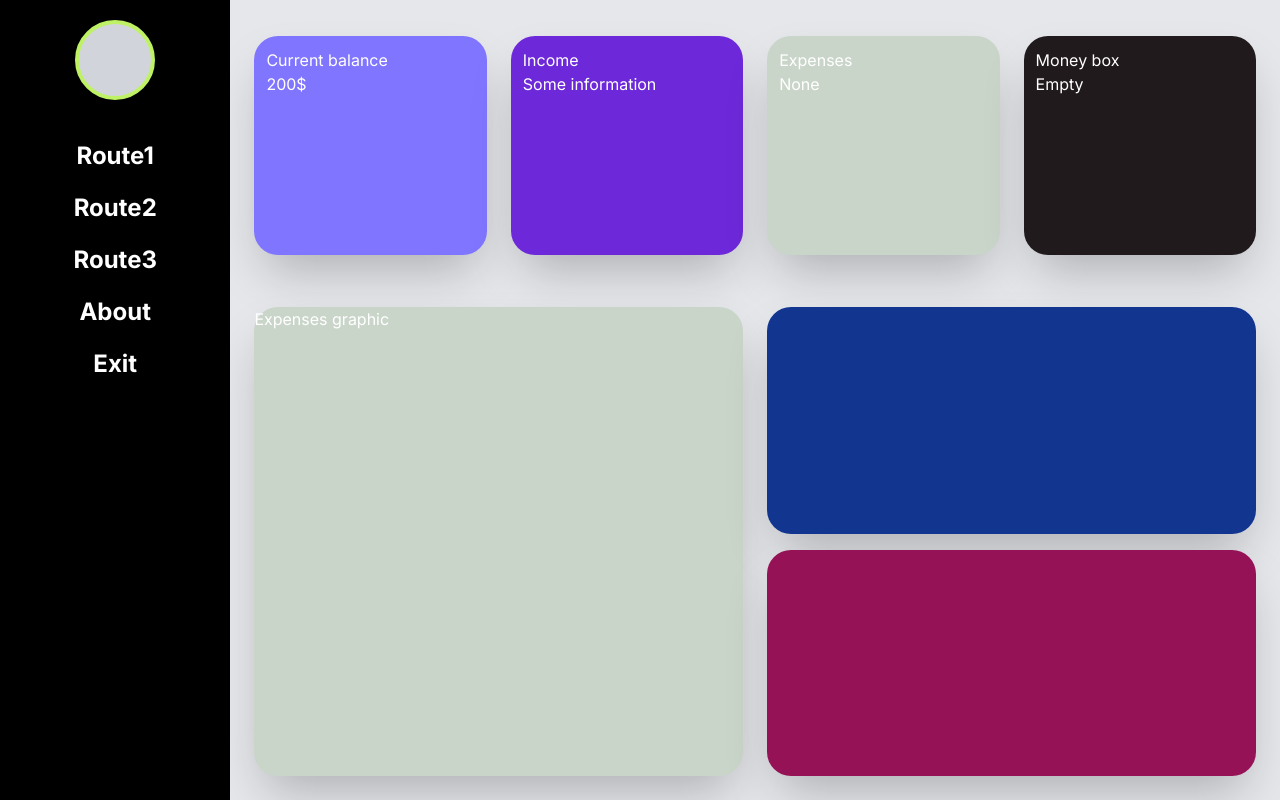
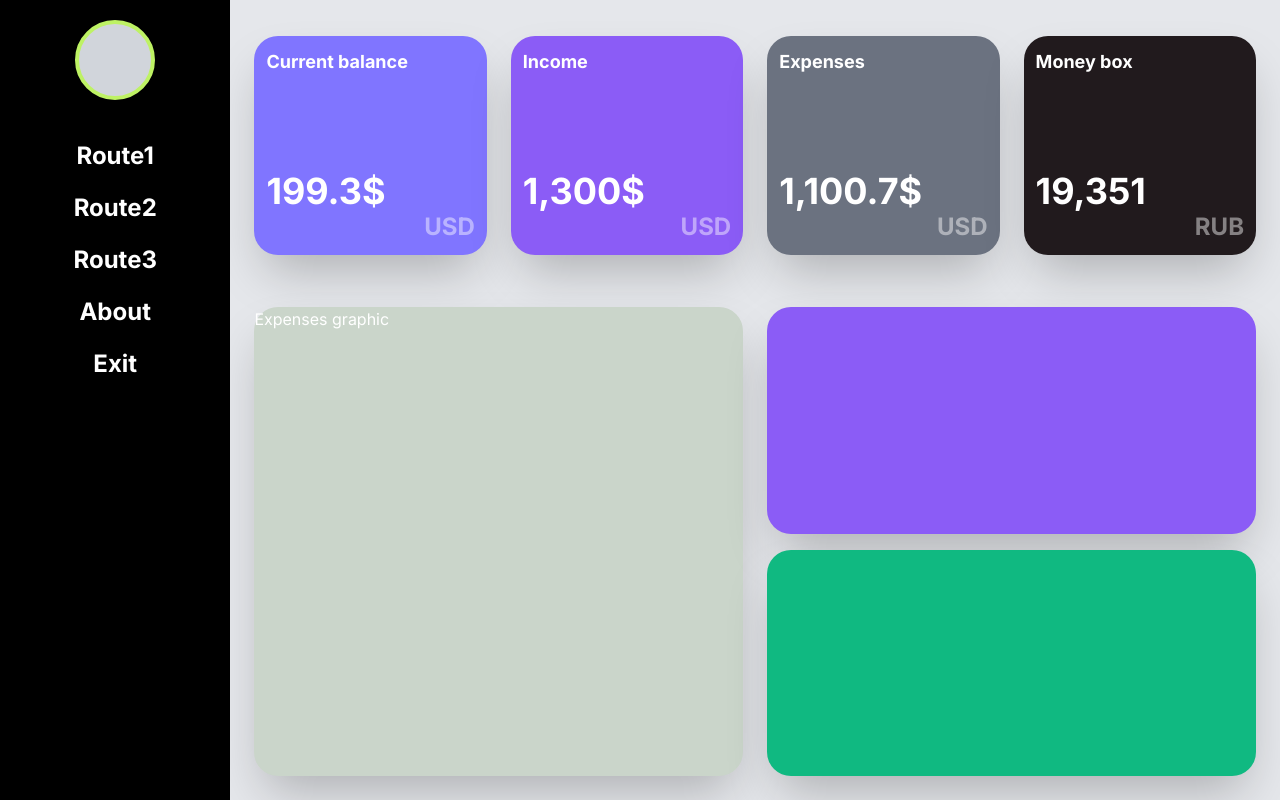
Before and after one commit to m1a2023/nexp-front, a Next.js app: page / in a window 1280 px wide. Built offline with nearby package versions, Linux system fonts and the light colour scheme.

Commit message:
version 1.3.1

```diff
--- a/src/app/components/main.js
+++ b/src/app/components/main.js
@@ -1,25 +1,60 @@
-export function TemplateCard({ cardTitle, mainInformation, color }) {
-  console.log("color is ", color);
-  console.log("card title is ", cardTitle);
-  console.log("main information is ", mainInformation);
-
-  function SetCardTitle({ cardTitle }) {
+export function TemplateMoneyCard({
+  cardTitle,
+  mainInformation,
+  currency,
+  color,
+}) {
+  function SetMoneyCardTitle({ cardTitle }) {
     //TODO: write class
-    return <div className="flex">{cardTitle}</div>;
+    return (
+      <div className="flex w-full h-full justify-start font-bold text-lg ">
+        <div className="flex ">{cardTitle}</div>
+      </div>
+    );
   }
 
-  function SetCardMainInformation({ mainInformation }) {
+  function SetMoneyCardMainInformation({ mainInformation }) {
     //TODO: write class
+    return (
+      <div className="flex grow text-xl justify-start w-full ">
+        <div className="truncate text-4xl font-bold">{mainInformation}</div>
+      </div>
+    );
+  }
+  //max-h-44
+  return (
+    <div
+      className={`flex flex-col w-1/4 p-3 grow justify-start rounded-3xl ${color} shadow-2xl select-none`}
+    >
+      <SetMoneyCardTitle cardTitle={`${cardTitle}`} />
+
+      <SetMoneyCardMainInformation mainInformation={`${mainInformation}`} />
+
+      <div className="flex flex-row w-full justify-end">
+        <div className="flex justify-end text-2xl opacity-45 font-bold">
+          {currency}
+        </div>
+      </div>
+    </div>
+  );
+}
+
+export function TemplateGraphic({ graphicTitle, mainInformation, color }) {
+  function SetGraphicTitle({ graphicTitle }) {
+    return <div>{graphicTitle}</div>;
+  }
+
+  function SetGraphicMainInformation({ mainInformation }) {
     return <div>{mainInformation}</div>;
   }
 
   return (
     <div
-      className={`flex flex-col w-1/4 p-3 grow justify-start rounded-3xl ${color} shadow-2xl`}
+      className={`flex flex-col w-1/2 p-4 grow ${color} shadow-2xl select-none`}
     >
-      <SetCardTitle cardTitle={`${cardTitle}`} />
+      <SetGraphicTitle graphicTitle={`${graphicTitle}`} />
 
-      <SetCardMainInformation mainInformation={`${mainInformation}`} />
+      <SetGraphicMainInformation mainInformation={`${mainInformation}`} />
     </div>
   );
 }
--- a/src/app/components/navbar.js
+++ b/src/app/components/navbar.js
@@ -5,7 +5,7 @@ export function Navbar() {
   //TODO: change routes
   return (
     <>
-      <ul className="flex flex-col justify-center space-y-5">
+      <ul className="flex flex-col justify-center space-y-5 select-none">
         {/* <li className="flex justify-center">
           <Link href="/">Home</Link>
         </li> */}
--- a/src/app/page.js
+++ b/src/app/page.js
@@ -2,8 +2,7 @@
 import React from "react";
 import { Navbar } from "./components/navbar";
 import { Logo } from "./components/logo";
-import { TemplateCard } from "./components/main";
-import styles from "./page.module.css";
+import { TemplateMoneyCard } from "./components/main";
 
 export default function Home() {
   //FIXME: change font and font size
@@ -22,39 +21,43 @@ export default function Home() {
         gap-6"
       >
         <div className={"h-1/3 w-full flex flex-row space-x-6 py-3"}>
-          <TemplateCard
+          <TemplateMoneyCard
             cardTitle={"Current balance"}
-            mainInformation={"200$"}
+            mainInformation={"199.3$"}
+            currency={"USD"}
             color={"bg-medium-state-blue"}
-          ></TemplateCard>
+          ></TemplateMoneyCard>
 
-          <TemplateCard
+          <TemplateMoneyCard
             cardTitle={"Income"}
-            mainInformation={"Some information"}
-            color={"bg-violet-700"}
-          ></TemplateCard>
+            mainInformation={"1,300$"}
+            currency={"USD"}
+            color={"bg-violet-500"}
+          ></TemplateMoneyCard>
 
-          <TemplateCard
-            color={"bg-ash-gray"}
+          <TemplateMoneyCard
+            color={"bg-gray-500"}
             cardTitle={"Expenses"}
-            mainInformation={"None"}
-          ></TemplateCard>
+            currency={"USD"}
+            mainInformation={"1,100.7$"}
+          ></TemplateMoneyCard>
 
-          <TemplateCard
+          <TemplateMoneyCard
             color={"bg-raisin-black"}
             cardTitle={"Money box"}
-            mainInformation={"Empty"}
-          ></TemplateCard>
+            mainInformation={"19,351"}
+            currency={"RUB"}
+          ></TemplateMoneyCard>
         </div>
         <div className={"h-2/3 w-full flex flex-row space-x-6"}>
           <div className="w-1/2 pt-4">
             <div className="w-full h-full bg-ash-gray justify-start rounded-3xl shadow-2xl">
-              <p >Expenses graphic</p>
+              <p>Expenses graphic</p>
             </div>
           </div>
           <div className="w-1/2 py-4 space-y-4">
-            <div className="w-full h-1/2 bg-[#123590] justify-start rounded-3xl shadow-2xl"></div>
-            <div className="w-full h-1/2 bg-[#951256] justify-start rounded-3xl shadow-2xl"></div>
+            <div className="w-full h-1/2 bg-violet-500 justify-start rounded-3xl shadow-2xl"></div>
+            <div className="w-full h-1/2 bg-emerald-500 justify-start rounded-3xl shadow-2xl"></div>
           </div>
         </div>
       </div>
```
